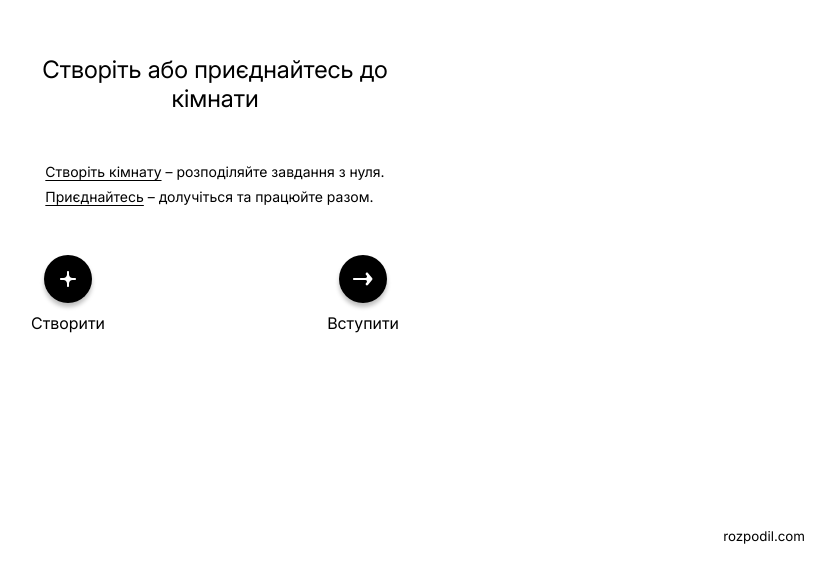
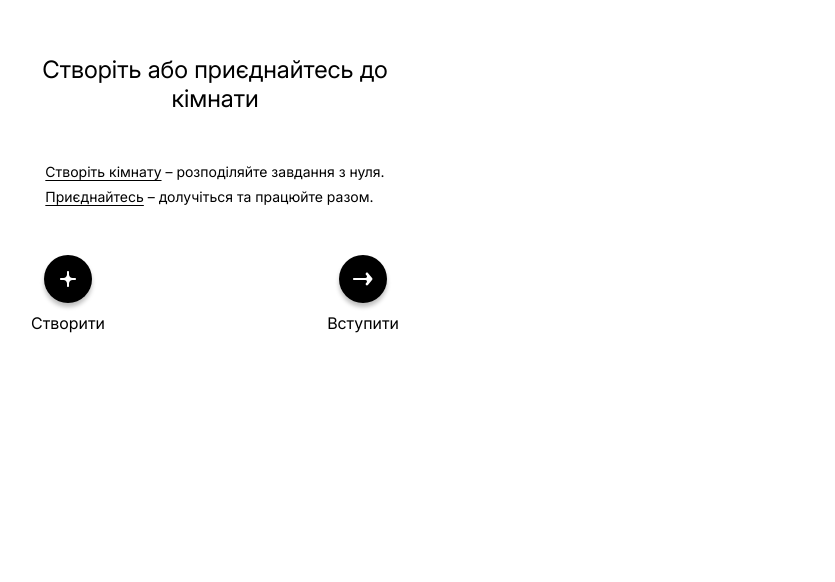
Before and after one commit to StepanovAndrii/rozpodil, an Angular app in the folder frontend/: page /room in a window 1280 px wide. Shown: the part 206-788 px from the top of the page, without its empty margins (425-1260 px from the left). Built offline with nearby package versions, Linux system fonts and the light colour scheme.

Commit message:
chore(room-actions): remove unnecessary <small> element

```diff
--- a/frontend/src/app/features/room/room-actions/room-actions.component.html
+++ b/frontend/src/app/features/room/room-actions/room-actions.component.html
@@ -15,4 +15,3 @@
         </div>
     </div>
 </div>
-<small class="site-name">rozpodil.com</small>
--- a/frontend/src/app/features/room/room-actions/room-actions.component.scss
+++ b/frontend/src/app/features/room/room-actions/room-actions.component.scss
@@ -74,12 +74,6 @@
     align-items: center;
 }
 
-.site-name {
-    position: absolute;
-    bottom: 50px;
-    right: 50px;
-}
-
 @media screen and (max-width: 600px ) {
     .header-2 {
         font-size: 20px;
```
